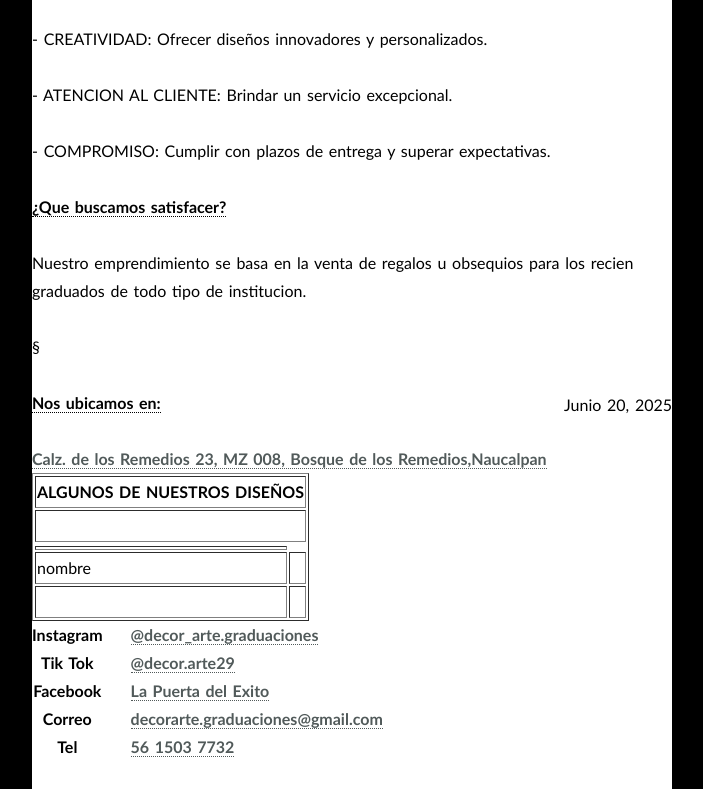
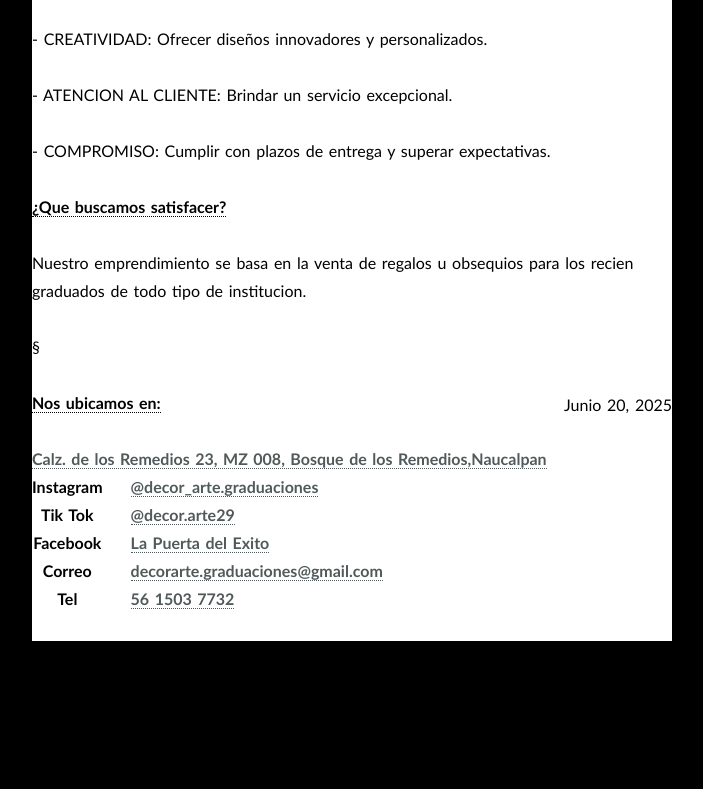
Before and after one commit to Decor-Arte/Decor-arte-graduaciones, a plain HTML site: page index.html in a window 1280 px wide. Shown: the part 847-1636 px from the top of the page, without its empty margins (288-991 px from the left). After the commit the page ends 1488 px from the top, so only its background shows below. Drawn offline with Linux system fonts and the light colour scheme.

Commit message:
Update index.html

```diff
--- a/index.html
+++ b/index.html
@@ -46,28 +46,16 @@
 			<a href="https://www.google.com" rel="bookmark" title=
 			"link to this post"> ¿Que buscamos satisfacer?</a>
 		</h2>
-		<table border="1">
-			<tr>
-				<th colspan="2"> ALGUNOS DE NUESTROS DISEÑOS</th>
-			</tr>
-			<td colspan="2"><img src="1.jpg" alt="" width="50%"></td>
-			<tr
-				<td></td>
-			</tr>
-			<tr>
-				<td></td>
-			</tr>
 
-			<tr>
-				<td>
-					nombre
-					</td>
-				<td></td>
-			</tr>
-			<tr>
-				<td><img src="1.jpg" alt="" width="50%"></td>
-				<td></td>
-			</tr>
+
+
+
+
+
+
+
+
+
 
 
 		<p> Nuestro emprendimiento se basa en la venta de regalos u obsequios para los recien graduados de todo tipo de institucion.</p>
```
